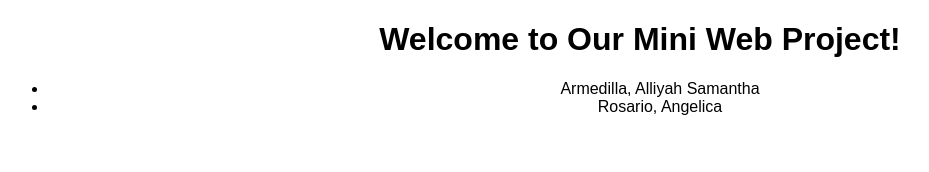
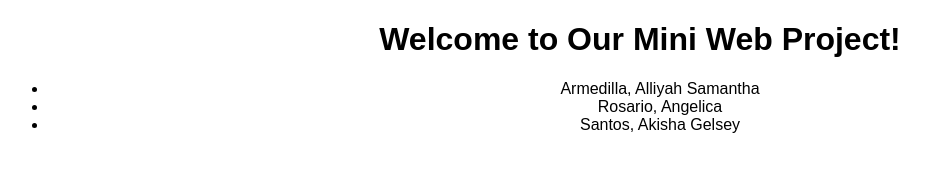
Before and after one commit to RosarioAngelica/cohere, a plain HTML site: page index.html in a window 1280 px wide. Shown: the whole page, without its empty margins (0-929 px from the left). Drawn offline with Linux system fonts and the light colour scheme.

Commit message:
add my name on mini web proj

```diff
--- a/index.html
+++ b/index.html
@@ -11,6 +11,7 @@
     <ul>
         <li>Armedilla, Alliyah Samantha</li>
         <li>Rosario, Angelica</li>
+        <li>Santos, Akisha Gelsey</li>
     </ul>
     <script src="script.js"></script>
 </body>
```
